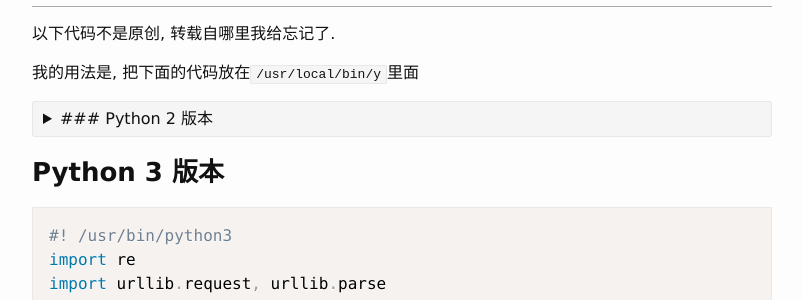
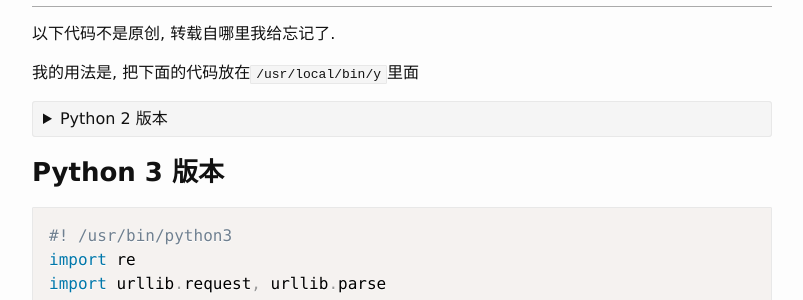
Before and after one commit to scateu/scateu.github.io, a Jekyll site: the page built from _posts/2014-11-04-youdao-dict-in-bash.md, in a window 1280 px wide and 900 px high, scrolled down 1530 px. Shown: the part 151-451 px from the top of the window, without its empty margins (238-1041 px from the left). Built offline with Jekyll 4.4.1, drawn with Linux system fonts in a browser that asks for light colours; nearby versions of some CDN libraries; comment, search, counter and statistics services are not loaded.

Commit message:
Sun 12 Jul 2020 02:19:17 AM HKT

````diff
--- a/_posts/2014-11-04-youdao-dict-in-bash.md
+++ b/_posts/2014-11-04-youdao-dict-in-bash.md
@@ -83,8 +83,9 @@ wget https://raw.githubusercontent.com/felixonmars/ydcv/master/ydcv.py
 我的用法是, 把下面的代码放在`/usr/local/bin/y`里面
 
 <details markdown="1"><summary>
-### Python 2 版本
+Python 2 版本
 </summary>
+
 ```python
 #! /usr/bin/python2
 import re
````
